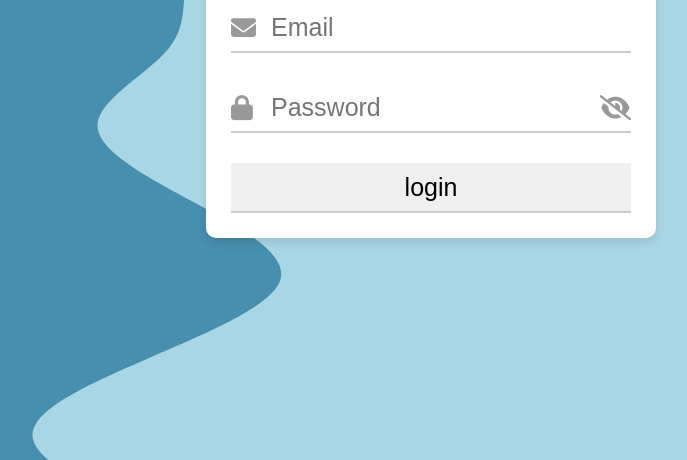
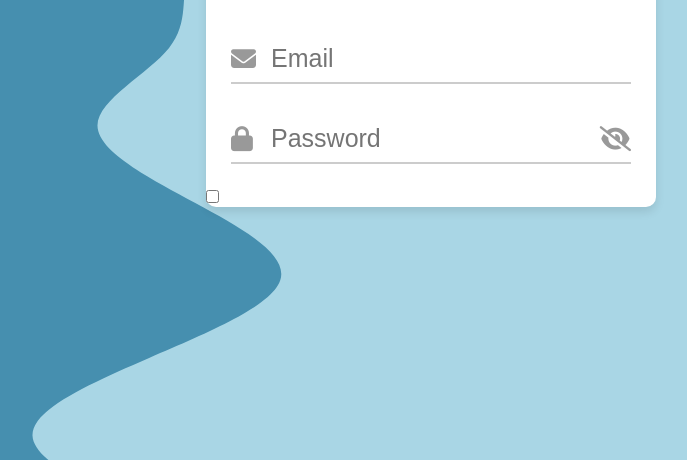
Before and after one commit to Asp0leczny/Sign-In-And-Up, a plain HTML site: page index.html in a window 1280 px wide. Shown: the part 340-800 px from the top of the page, without its empty margins (209-896 px from the left). Drawn offline with Linux system fonts and the light colour scheme.

Commit message:
adding checkbox and link

```diff
--- a/index.html
+++ b/index.html
@@ -26,8 +26,11 @@
                 <i class="fa-sharp fa-solid fa-lock icon"></i>
                 <i class="fa-sharp fa-solid fa-eye-slash pass" ></i>
             </div>
-            <div class="row">
-                <input type="submit" value="login">
+            <div class="checkbox-text">
+                <div class="checkbox-content">
+                    <input type="checkbox" name="logcheck" id="logcheck">
+                    <label for="logcheck" class="text"></label>
+                </div>
             </div>
         </form>
     </div>
```
